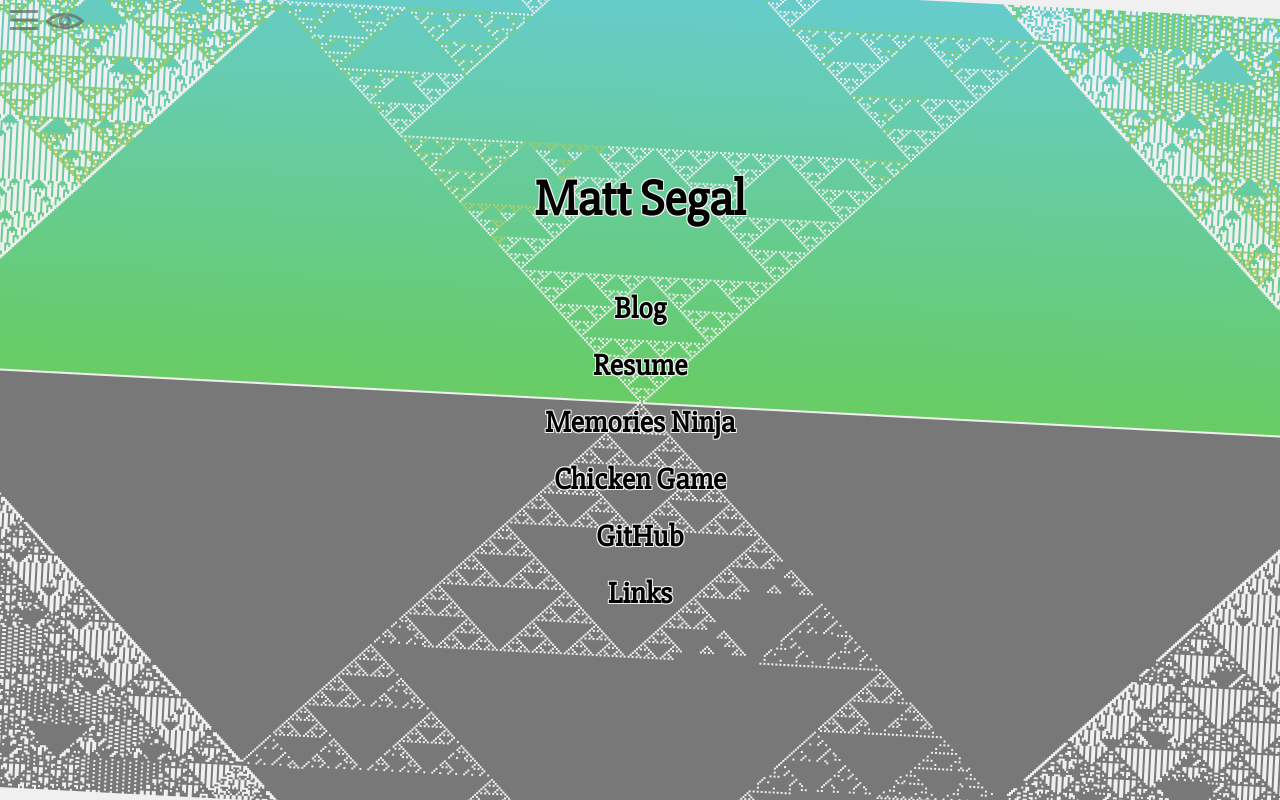
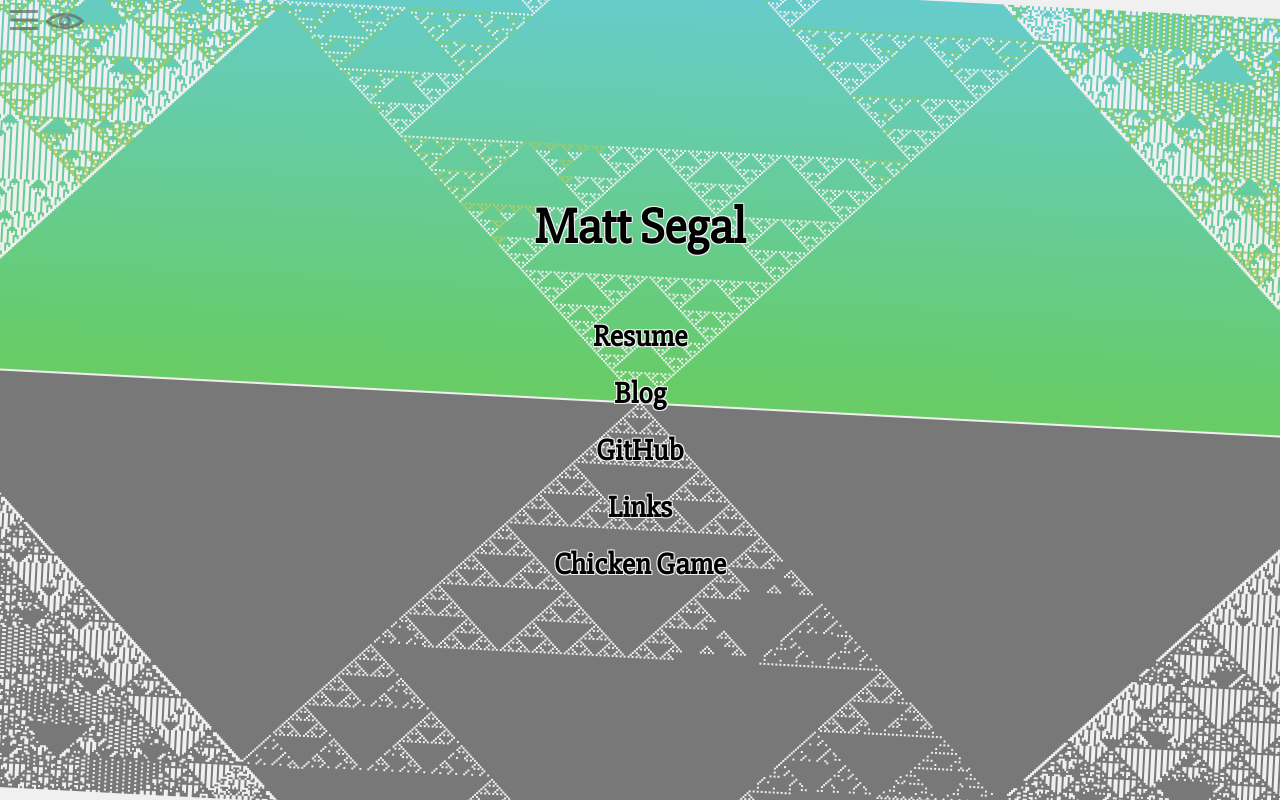
Before and after one commit to MattSegal/mattsegal.github.io, a website built with webpack: page index.html in a window 1280 px wide. Built offline with nearby package versions, Linux system fonts and the light colour scheme.

Commit message:
remove memories ninja

```diff
--- a/index.html
+++ b/index.html
@@ -17,17 +17,13 @@
     <div id="content">
       <h1>Matt Segal</h1>
       <ul>
-        <li>
-          <a href="https://mattsegal.dev/">Blog </a>
-        </li>
         <li><a href="https://mattsegal.github.io/resume/">Resume</a></li>
-        <li><a href="https://memories.ninja/">Memories Ninja</a></li>
-        <li></li>
+        <li><a href="https://mattsegal.dev/">Blog</a></li>
+        <li><a href="https://github.com/MattSegal">GitHub</a></li>
+        <li><a href="https://mattslinks.xyz/">Links</a></li>
         <li>
           <a href="https://mattsegal.github.io/chicken-game/">Chicken Game</a>
         </li>
-        <li><a href="https://github.com/MattSegal">GitHub</a></li>
-        <li><a href="https://mattslinks.xyz/">Links</a></li>
       </ul>
     </div>
     <div id="navbar-btn"></div>
```
Also changed, not shown: 1 other file.
